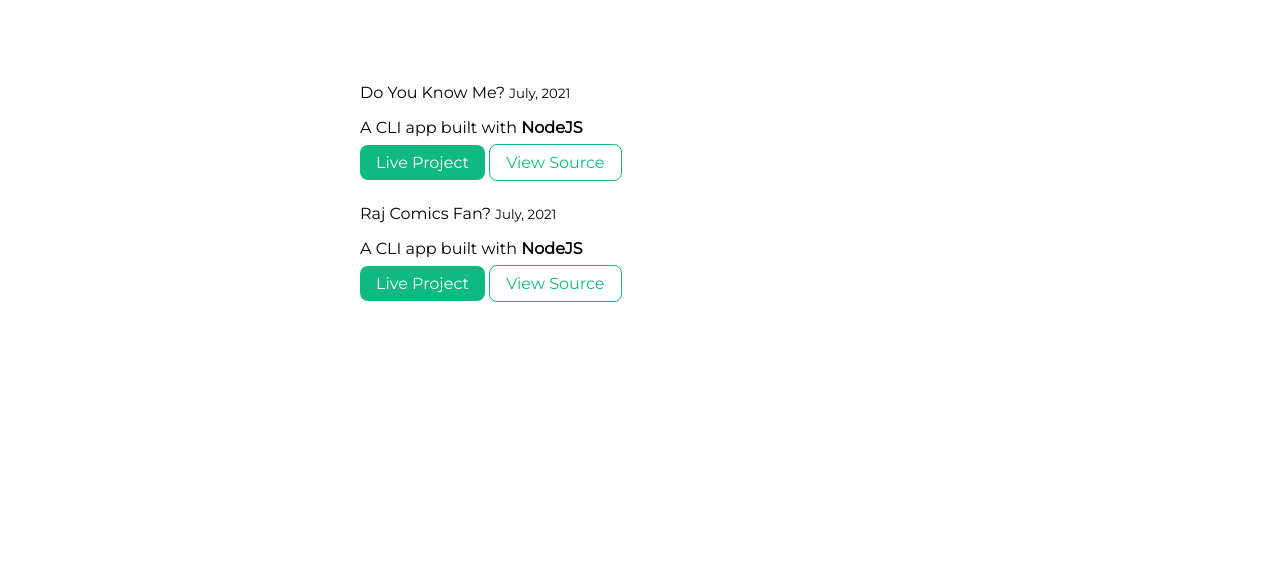
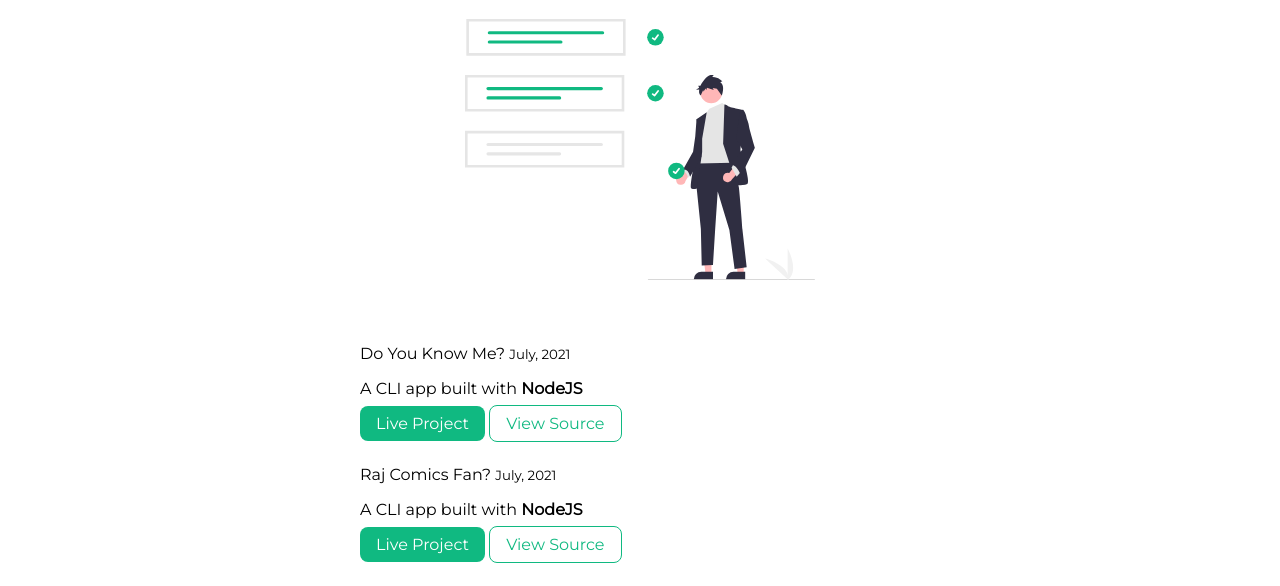
Before and after one commit to vyasankit/Ankit-Vyas-Portfolio, a plain HTML site: page projects.html in a window 1280 px wide. Shown: the part 247-833 px from the top of the page. Before the commit the page ends 800 px from the top, so only its background shows below. Drawn offline with Linux system fonts and the light colour scheme.

Commit message:
image
projects image added

```diff
--- a/projects.html
+++ b/projects.html
@@ -5,7 +5,7 @@
     <meta http-equiv="X-UA-Compatible" content="IE=edge">
     <meta name="viewport" content="width=device-width, initial-scale=1.0">
     <link href="styles.css" rel="stylesheet"/>
-    <title>projects for adarsh balika</title>
+    <title>projects by ankit vyas</title>
 </head>
 <body>
     <nav class="navigation container">
@@ -26,6 +26,7 @@
 
        <header class="hero">
         <h1 class="hero-heading">See My<span class="heading-inverted">CODE</span></h1>
+        <img class="hero-img" src="images\new2.svg"/>
     </header>
 
     <ul class="list-non-bullet">
```
Also changed, not shown: images/new2.svg (added).
